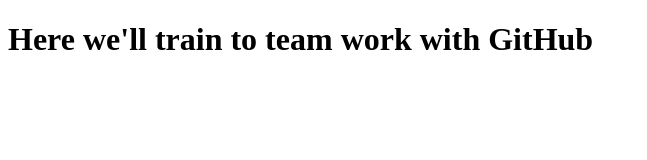
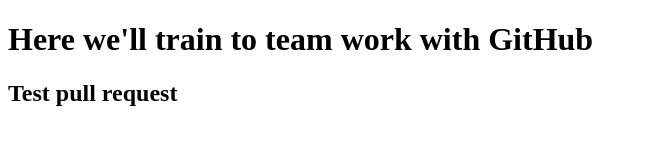
Before and after one commit to mediolschool/team-work, a plain HTML site: page index.html in a window 1280 px wide. Shown: the whole page, without its empty margins (0-647 px from the left). Drawn offline with Linux system fonts and the light colour scheme.

Commit message:
Update index.html

```diff
--- a/index.html
+++ b/index.html
@@ -8,5 +8,6 @@
 </head>
 <body>
     <h1>Here we'll train to team work with GitHub</h1>
+    <h2>Test pull request</h2>
 </body>
 </html>
```
